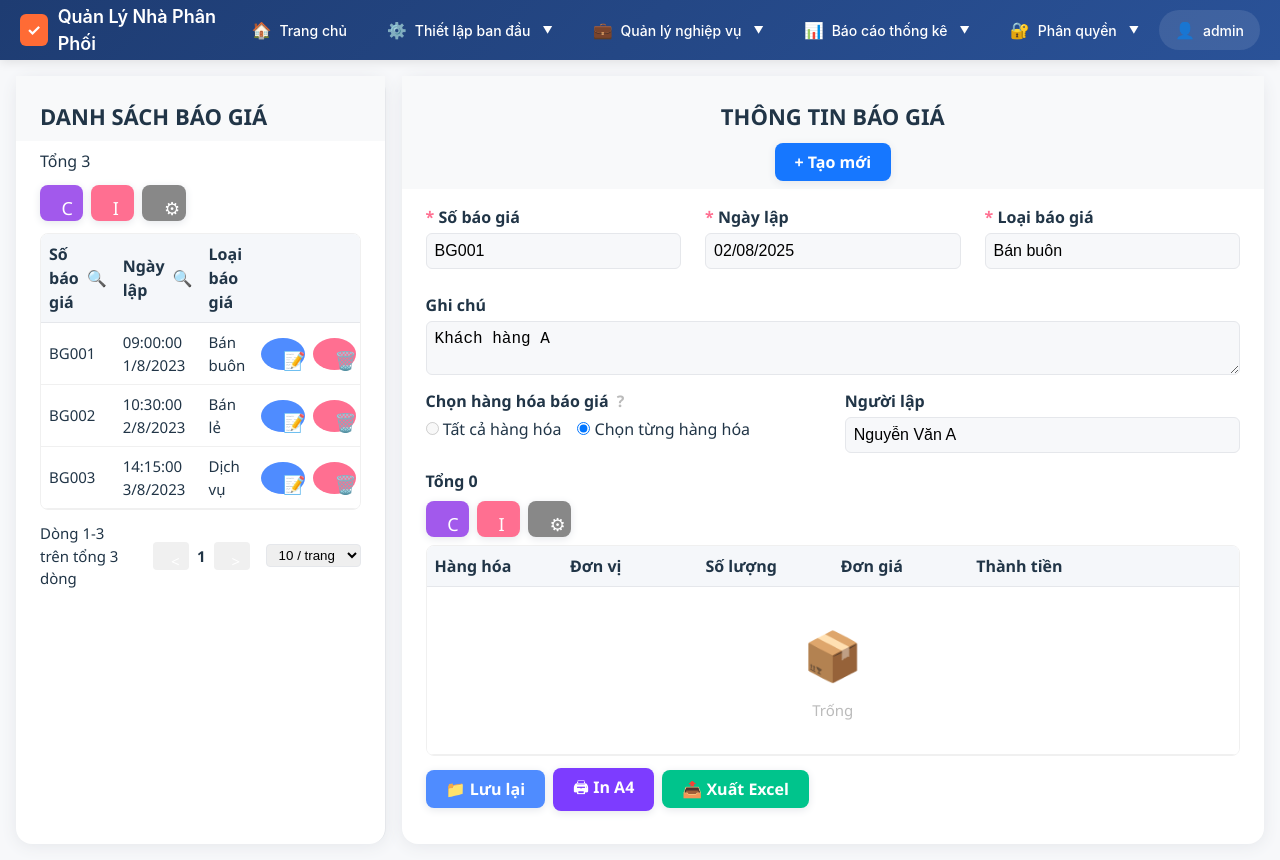
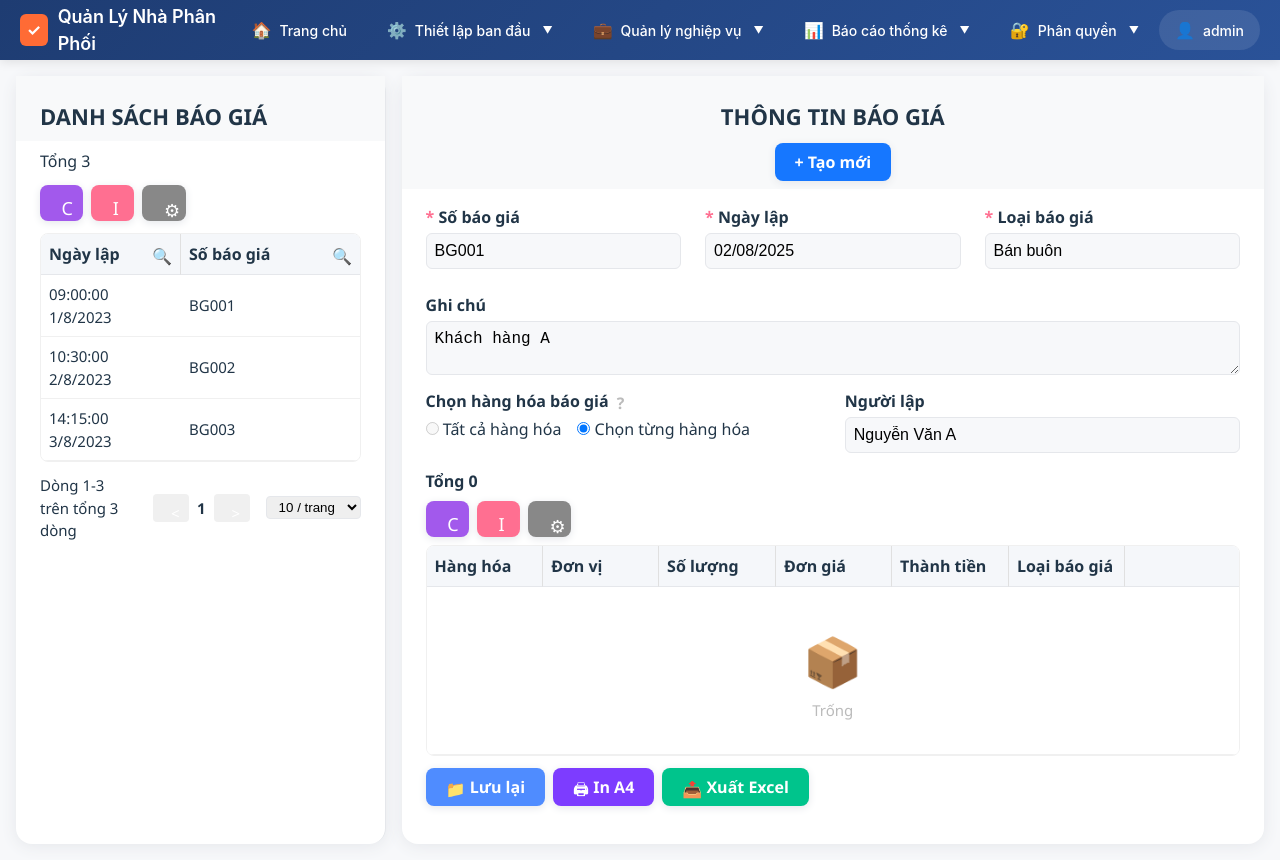
Before and after one commit to VuPhong-PQ/qlnpp, a React (Vite) app: page /business/quotation-table in a window 1280 px wide. Built offline with nearby package versions, Linux system fonts and the light colour scheme.

Commit message:
sua trang bao gia, panel trái

```diff
--- a/src/components/business/QuotationTable.css
+++ b/src/components/business/QuotationTable.css
@@ -1,3 +1,20 @@
+.quotation-list-table th,
+.quotation-detail-table th {
+  border-right: 1px solid #e0e0e0;
+}
+.quotation-list-table th:last-child,
+.quotation-detail-table th:last-child {
+  border-right: none;
+}
+.resize-handle {
+  background: #e0e0e0;
+  opacity: 0.6;
+  transition: background 0.2s;
+}
+.resize-handle:hover {
+  background: #a259ec;
+  opacity: 1;
+}
 .quotation-table-page {
   display: flex;
   height: 100vh;
--- a/src/components/business/QuotationTable.jsx
+++ b/src/components/business/QuotationTable.jsx
@@ -2,8 +2,7 @@
 const defaultLeftColumns = [
   { key: 'code', title: 'Số báo giá' },
   { key: 'date', title: 'Ngày lập' },
-  { key: 'quotationType', title: 'Loại báo giá' },
-  { key: 'actions', title: '' },
+  { key: 'actions', title: 'Thao tác' },
 ];
 
 // Cấu hình cột mặc định cho bảng bên phải (chi tiết báo giá)
@@ -13,10 +12,26 @@ const defaultRightColumns = [
   { key: 'quantity', title: 'Số lượng' },
   { key: 'price', title: 'Đơn giá' },
   { key: 'total', title: 'Thành tiền' },
+  { key: 'quotationType', title: 'Loại báo giá' },
   { key: 'actions', title: '' },
 ];
 
 import React, { useState, useRef } from 'react';
+// --- CẤU HÌNH CỘT, DRAG, LƯU LOCALSTORAGE ---
+const QUOTATION_COLS_KEY = 'quotation_table_cols_v1';
+const getInitialQuotationCols = () => {
+  try {
+    const saved = JSON.parse(localStorage.getItem(QUOTATION_COLS_KEY));
+    if (saved && Array.isArray(saved.visibleCols) && Array.isArray(saved.order)) {
+      return [saved.visibleCols, saved.order];
+    }
+  } catch {}
+  // Mặc định: ngày lập, số báo giá, actions
+  const defaultOrder = ['date', 'code', 'actions'];
+  return [defaultOrder, defaultOrder];
+};
+import { Button, Space, Popconfirm } from 'antd';
+import { EditOutlined, DeleteOutlined } from '@ant-design/icons';
 // Dummy data for initial quotations
 const initialQuotations = [
   {
@@ -47,7 +62,7 @@ const initialQuotations = [
 import './QuotationTable.css';
 
 // Column settings modal component
-function ColumnSettings({ columns, visibleColumns, setVisibleColumns, onClose, onReset, onDragEnd }) {
+function ColumnSettings({ columns, visibleColumns, colOrder, setVisibleColumns, setColOrder, onClose, onReset }) {
   // Chia nhóm: chưa cố định (có thể kéo thả), cố định phải (không kéo thả)
   const fixedRight = columns.filter(col => col.key === 'actions');
   const normalCols = columns.filter(col => col.key !== 'actions');
@@ -58,31 +73,43 @@ function ColumnSettings({ columns, visibleColumns, setVisibleColumns, onClose, o
   // Đóng popup khi click ra ngoài
   React.useEffect(() => {
     const handleClick = (e) => {
-      if (ref.current && !ref.current.contains(e.target)) onClose();
+      if (ref.current && !ref.current.contains(e.target)) {
+        onClose();
+      }
     };
     document.addEventListener('mousedown', handleClick);
     return () => document.removeEventListener('mousedown', handleClick);
   }, [onClose]);
 
+  // Kéo thả đổi vị trí cột (chỉ đổi colOrder, không đổi visibleCols)
   const handleDragStart = (idx) => setDraggedIndex(idx);
-  const handleDragOver = (idx) => setDragOverIndex(idx);
+  const handleDragOver = (idx) => {
+    if (draggedIndex !== null && idx !== draggedIndex) setDragOverIndex(idx);
+  };
   const handleDrop = () => {
-    if (draggedIndex === null || dragOverIndex === null) return;
-    const newOrder = [...visibleColumns];
-    const normalKeys = normalCols.map(c => c.key);
-    // Chỉ reorder trong nhóm chưa cố định
-    const currentOrder = visibleColumns.filter(k => normalKeys.includes(k));
-    const [removed] = currentOrder.splice(draggedIndex, 1);
-    currentOrder.splice(dragOverIndex, 0, removed);
-    // Ghép lại với nhóm cố định phải
-    const newVisible = [...currentOrder, ...visibleColumns.filter(k => !normalKeys.includes(k))];
-    setVisibleColumns(newVisible);
+    if (draggedIndex === null || dragOverIndex === null || draggedIndex === dragOverIndex) {
       setDraggedIndex(null);
       setDragOverIndex(null);
-    if (onDragEnd) onDragEnd(newVisible);
+      return;
+    }
+    const nonFixedKeys = normalCols.map(c => c.key);
+    const currentOrder = colOrder.filter(k => nonFixedKeys.includes(k));
+    if (currentOrder.length < 2) {
+      setDraggedIndex(null);
+      setDragOverIndex(null);
+      return;
+    }
+    const newOrder = [...currentOrder];
+    const [removed] = newOrder.splice(draggedIndex, 1);
+    newOrder.splice(dragOverIndex, 0, removed);
+    // Ghép lại với nhóm cố định phải
+    const newColOrder = [...newOrder, ...colOrder.filter(k => !nonFixedKeys.includes(k))];
+    setColOrder(newColOrder);
+    setDraggedIndex(null);
+    setDragOverIndex(null);
   };
 
-  // Header checkbox: bật/tắt tất cả
+  // Header checkbox: bật/tắt tất cả (chỉ đổi visibleCols)
   const allChecked = normalCols.every(col => visibleColumns.includes(col.key)) && fixedRight.every(col => visibleColumns.includes(col.key));
   const handleAllCheck = () => {
     if (allChecked) {
@@ -90,6 +117,13 @@ function ColumnSettings({ columns, visibleColumns, setVisibleColumns, onClose, o
     } else {
       setVisibleColumns(columns.map(c => c.key));
     }
+  };
+
+  // Nút làm lại: reset về thứ tự ngày lập, số báo giá, actions
+  const handleReset = () => {
+    setVisibleColumns(['date', 'code', 'actions']);
+    setColOrder(['date', 'code', 'actions']);
+    if (onReset) onReset(['date', 'code', 'actions']);
   };
 
   return (
@@ -101,21 +135,23 @@ function ColumnSettings({ columns, visibleColumns, setVisibleColumns, onClose, o
             <input type="checkbox" checked={allChecked} onChange={handleAllCheck} />
             Cột hiển thị
           </label>
-          <button className="popup-reset-btn" onClick={onReset}>Làm lại</button>
+          <button className="popup-reset-btn" onClick={handleReset}>Làm lại</button>
         </div>
         <div className="popup-group-label">Chưa cố định</div>
         <div className="popup-list">
-          {normalCols.map((col, idx) => (
+          {colOrder.filter(key => !fixedRight.find(col => col.key === key)).map((key, idx) => {
+            const col = columns.find(c => c.key === key);
+            return (
               <div
                 key={col.key}
                 className={`setting-row${visibleColumns.includes(col.key) ? '' : ' hidden'}${draggedIndex === idx ? ' dragging' : ''}${dragOverIndex === idx ? ' dragover' : ''}`}
-              draggable
+                draggable={colOrder.filter(k => !fixedRight.find(col => col.key === k)).length > 1}
                 onDragStart={() => handleDragStart(idx)}
                 onDragOver={e => { e.preventDefault(); handleDragOver(idx); }}
                 onDrop={handleDrop}
-              style={{display: 'flex', alignItems: 'center', gap: 8, padding: '6px 0', cursor: 'grab'}}
+                style={{display: 'flex', alignItems: 'center', gap: 8, padding: '6px 0', cursor: colOrder.filter(k => !fixedRight.find(col => col.key === k)).length > 1 ? 'grab' : 'default'}}
               >
-              <span className="drag-icon" style={{fontSize: 16, color: '#bbb', cursor: 'grab'}}>⋮⋮</span>
+                <span className="drag-icon" style={{fontSize: 16, color: '#bbb', cursor: colOrder.filter(k => !fixedRight.find(col => col.key === k)).length > 1 ? 'grab' : 'default'}}>⋮⋮</span>
                 <input
                   type="checkbox"
                   checked={visibleColumns.includes(col.key)}
@@ -129,7 +165,8 @@ function ColumnSettings({ columns, visibleColumns, setVisibleColumns, onClose, o
                 />
                 <span>{col.title}</span>
               </div>
-          ))}
+            );
+          })}
         </div>
         <div className="popup-group-label">Cố định phải</div>
         <div className="popup-list">
@@ -156,7 +193,7 @@ function ColumnSettings({ columns, visibleColumns, setVisibleColumns, onClose, o
   );
 }
 // Resizable table header cell
-function ResizableTh({ children, width, onResize, ...props }) {
+function ResizableTh({ children, width, onResize, isLast, ...props }) {
   const thRef = useRef();
   const startX = useRef();
   const startWidth = useRef();
@@ -175,7 +212,17 @@ function ResizableTh({ children, width, onResize, ...props }) {
     document.removeEventListener('mouseup', handleMouseUp);
   };
   return (
-    <th ref={thRef} style={{ width }} {...props}>
+    <th
+      ref={thRef}
+      style={{
+        width,
+        position: 'relative',
+        borderRight: isLast ? undefined : '1px solid #e0e0e0',
+        backgroundClip: 'padding-box',
+        boxSizing: 'border-box',
+      }}
+      {...props}
+    >
       <div className="th-content">{children}</div>
       <div className="resize-handle" onMouseDown={handleMouseDown} />
     </th>
@@ -185,7 +232,10 @@ function QuotationTable() {
   // State for left panel (quotation list)
   const [quotations, setQuotations] = useState(initialQuotations);
   const [selectedQuotation, setSelectedQuotation] = useState(initialQuotations[0]);
-  const [leftVisibleCols, setLeftVisibleCols] = useState(defaultLeftColumns.map(c => c.key));
+  // Lấy cấu hình cột từ localStorage nếu có
+  const [[initLeftVisible, initLeftOrder]] = [getInitialQuotationCols()];
+  const [leftVisibleCols, setLeftVisibleCols] = useState(initLeftVisible);
+  const [leftColOrder, setLeftColOrder] = useState(initLeftOrder);
   const [leftColWidths, setLeftColWidths] = useState([140, 180, 120, 120, 60]);
   const [showLeftSettings, setShowLeftSettings] = useState(false);
   const [showLeftSearch, setShowLeftSearch] = useState(false);
@@ -209,8 +259,34 @@ function QuotationTable() {
     setRightColWidths(widths => widths.map((v, i) => (i === idx ? w : v)));
   };
 
+  // Lưu cấu hình cột vào localStorage
+  const saveQuotationColConfig = (visibleCols, order) => {
+    localStorage.setItem(QUOTATION_COLS_KEY, JSON.stringify({ visibleCols, order }));
+  };
+  // Tự động lưu khi thay đổi
+  React.useEffect(() => {
+    saveQuotationColConfig(leftVisibleCols, leftColOrder);
+  }, [leftVisibleCols, leftColOrder]);
+  // Đóng popup khi click ra ngoài và tự động lưu
+  const leftSettingsRef = useRef(null);
+  React.useEffect(() => {
+    if (!showLeftSettings) return;
+    const handleClick = (e) => {
+      if (leftSettingsRef.current && !leftSettingsRef.current.contains(e.target)) {
+        setShowLeftSettings(false);
+        saveQuotationColConfig(leftVisibleCols, leftColOrder);
+      }
+    };
+    document.addEventListener('mousedown', handleClick);
+    return () => document.removeEventListener('mousedown', handleClick);
+  }, [showLeftSettings, leftVisibleCols, leftColOrder]);
+
   // Reset columns
-  const resetLeftCols = () => setLeftVisibleCols(defaultLeftColumns.map(c => c.key));
+  const resetLeftCols = () => {
+    setLeftVisibleCols(['date', 'code', 'actions']);
+    setLeftColOrder(['date', 'code', 'actions']);
+    saveQuotationColConfig(['date', 'code', 'actions'], ['date', 'code', 'actions']);
+  };
   const resetRightCols = () => setRightVisibleCols(defaultRightColumns.map(c => c.key));
   return (
     <div className="quotation-table-page" style={{background: '#f7f8fa', minHeight: '100vh', padding: 16, display: 'flex', gap: 16}}>
@@ -226,16 +302,22 @@ function QuotationTable() {
             <button style={{background: '#ff6f91', color: '#fff', border: 'none', borderRadius: 8, width: 36, height: 36, fontSize: 18, boxShadow: '0 2px 8px #e5e7eb'}}>I</button>
             <button style={{background: '#888', color: '#fff', border: 'none', borderRadius: 8, width: 36, height: 36, fontSize: 18, boxShadow: '0 2px 8px #e5e7eb'}} onClick={() => setShowLeftSettings(true)}><span className="anticon">⚙</span></button>
           </div>
-          <div style={{overflowX: 'auto', borderRadius: 8, border: '1px solid #f0f0f0', background: '#fafbfc'}}>
-            <table className="quotation-list-table" style={{minWidth: 320}}>
+          <div style={{overflowX: 'auto', borderRadius: 8, border: '1px solid #f0f0f0', background: '#fafbfc', width: '100%'}}>
+            <table className="quotation-list-table" style={{minWidth: 480, width: 'max-content'}}>
               <thead>
                 <tr>
-                  {defaultLeftColumns.map((col, idx) =>
-                    leftVisibleCols.includes(col.key) ? (
+                  {leftColOrder.map((key, idx) => {
+                    const col = defaultLeftColumns.find(c => c.key === key);
+                    if (!col || !leftVisibleCols.includes(col.key)) return null;
+                    // Find the last visible column index
+                    const visibleKeys = leftColOrder.filter(k => leftVisibleCols.includes(k));
+                    const isLast = visibleKeys[visibleKeys.length - 1] === key;
+                    return (
                       <ResizableTh
                         key={col.key}
                         width={leftColWidths[idx]}
                         onResize={w => handleLeftResize(idx, w)}
+                        isLast={isLast}
                       >
                         {col.title}
                         {col.key === 'code' && (
@@ -245,8 +327,8 @@ function QuotationTable() {
                           <span style={{marginLeft: 8, color: '#bbb', cursor: 'pointer'}} onClick={e => { e.stopPropagation(); setShowLeftSearch('date'); }}><span className="anticon">🔍</span></span>
                         )}
                       </ResizableTh>
-                    ) : null
-                  )}
+                    );
+                  })}
                 </tr>
               </thead>
               <tbody>
@@ -256,15 +338,28 @@ function QuotationTable() {
                     className={selectedQuotation?.id === q.id ? 'selected' : ''}
                     onClick={() => setSelectedQuotation(q)}
                   >
-                    {defaultLeftColumns.map((col, colIdx) => {
-                      if (!leftVisibleCols.includes(col.key)) return null;
+                    {leftColOrder.map((key, colIdx) => {
+                      const col = defaultLeftColumns.find(c => c.key === key);
+                      if (!col || !leftVisibleCols.includes(col.key)) return null;
                       let value = null;
                       if (col.key === 'actions') {
                         value = (
-                          <div style={{display: 'flex', gap: 8}}>
-                            <button style={{background: '#4f8cff', border: 'none', borderRadius: '50%', width: 32, height: 32, color: '#fff', fontSize: 18}} title="Sửa"><span className="anticon">📝</span></button>
-                            <button style={{background: '#ff6f91', border: 'none', borderRadius: '50%', width: 32, height: 32, color: '#fff', fontSize: 18}} title="Xóa"><span className="anticon">🗑️</span></button>
-                          </div>
+                          <Space>
+                            <Button type="primary" icon={<EditOutlined />} size="small" onClick={e => { e.stopPropagation(); console.log('Sửa', q); }}>
+                              Sửa
+                            </Button>
+                            <Popconfirm
+                              title="Bạn có chắc muốn xóa?"
+                              onConfirm={e => { e.stopPropagation(); console.log('Đã xóa', q); }}
+                              okText="Có"
+                              cancelText="Không"
+                              onCancel={e => e && e.stopPropagation()}
+                            >
+                              <Button danger icon={<DeleteOutlined />} size="small" onClick={e => e.stopPropagation()}>
+                                Xóa
+                              </Button>
+                            </Popconfirm>
+                          </Space>
                         );
                       } else if (col.key === 'date') {
                         value = q.date ? (new Date(q.date).toLocaleString('vi-VN', { hour12: false })) : '';
@@ -297,10 +392,11 @@ function QuotationTable() {
             <ColumnSettings
               columns={defaultLeftColumns}
               visibleColumns={leftVisibleCols}
+              colOrder={leftColOrder}
               setVisibleColumns={setLeftVisibleCols}
-              onClose={() => setShowLeftSettings(false)}
+              setColOrder={setLeftColOrder}
+              onClose={() => { setShowLeftSettings(false); saveQuotationColConfig(leftVisibleCols, leftColOrder); }}
               onReset={resetLeftCols}
-              onDragEnd={cols => setLeftVisibleCols(cols)}
             />
           </div>
         )}
@@ -377,17 +473,21 @@ function QuotationTable() {
                 <table className="quotation-detail-table" style={{minWidth: 800}}>
                   <thead>
                     <tr>
-                      {defaultRightColumns.map((col, idx) =>
-                        rightVisibleCols.includes(col.key) ? (
+                      {defaultRightColumns.map((col, idx) => {
+                        if (!rightVisibleCols.includes(col.key)) return null;
+                        const visibleKeys = defaultRightColumns.filter(c => rightVisibleCols.includes(c.key)).map(c => c.key);
+                        const isLast = visibleKeys[visibleKeys.length - 1] === col.key;
+                        return (
                           <ResizableTh
                             key={col.key}
                             width={rightColWidths[idx]}
                             onResize={w => handleRightResize(idx, w)}
+                            isLast={isLast}
                           >
                             {col.title}
                           </ResizableTh>
-                        ) : null
-                      )}
+                        );
+                      })}
                     </tr>
                   </thead>
                   <tbody>
```
Lines whose indentation alone changed are shown as unchanged.
